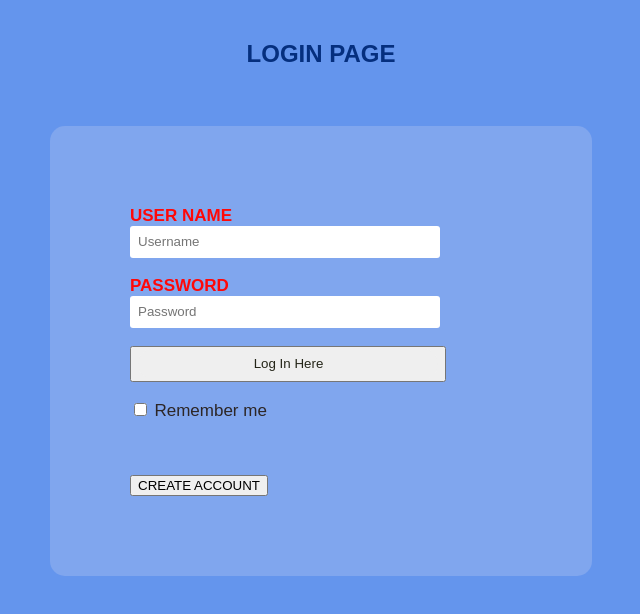
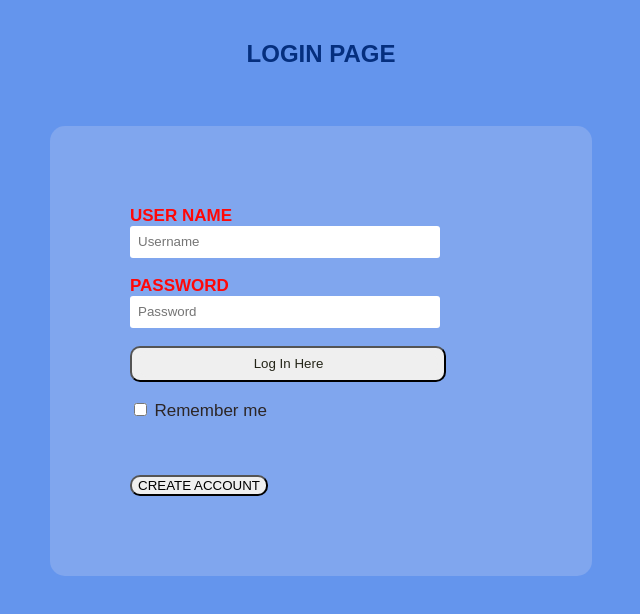
Before and after one commit to adarsh-jayakumar103/CareFoundation, a plain HTML site: page login.html in a window 1280 px wide. Shown: the whole page, without its empty margins (319-959 px from the left). Drawn offline with Linux system fonts and the light colour scheme.

Commit message:
Add files via upload

```diff
--- a/css/login.css
+++ b/css/login.css
@@ -4,6 +4,7 @@ body
     padding: 0;
     background-color:#6495ed;
     font-family: 'Arial';
+    border-radius: 10px;
 }
 .login{
         width: 382px;
@@ -23,6 +24,11 @@ h2{
 label{
     color: #ff0808;
     font-size: 17px;
+
+}
+button{
+
+    border-radius: 10px;
 }
 #Uname{
     width: 300px;
```
